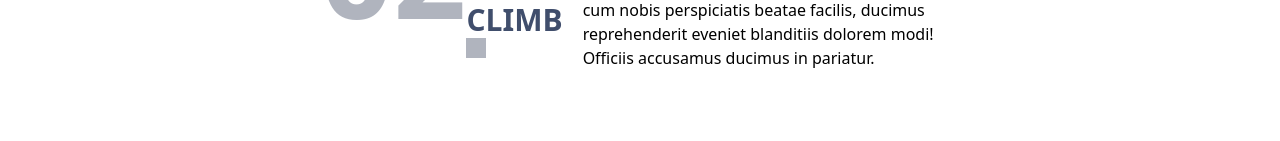
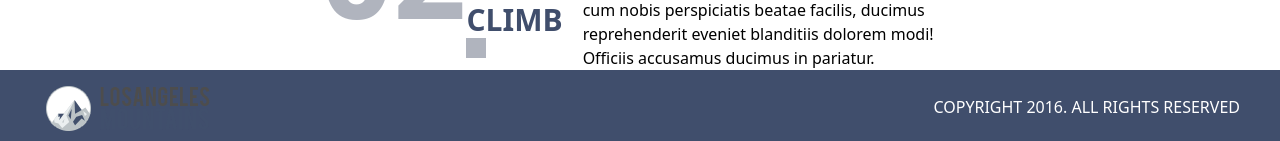
Before and after one commit to EEBK99/codistan-mern-eebk99, a React (Vite) app: page / in a window 1280 px wide. Shown: the part 1808-1949 px from the top of the page. Before the commit the page ends 1878 px from the top, so only its background shows below. Built offline with nearby package versions, Linux system fonts and the light colour scheme.

Commit message:
footer section

```diff
--- a/src/App.tsx
+++ b/src/App.tsx
@@ -5,7 +5,6 @@ import ClimbSection from "./components/ClimbSection";
 import ScheduleSection from "./components/ScheduleSection";
 import Footer from "./components/Footer";
 import HistorySection from "./components/HistorySection";
-import Carousel from "./components/Carousel";
 
 function App() {
   return (
@@ -16,7 +15,7 @@ function App() {
       <ClimbSection />
       {/* <Carousel /> */}
       {/* <ScheduleSection /> */}
-      {/* <Footer /> */}
+      <Footer />
     </>
   );
 }
--- a/src/components/Footer.tsx
+++ b/src/components/Footer.tsx
@@ -3,12 +3,12 @@ import logo3 from "../assets/images/logo3.png";
 
 const Footer: React.FC = () => {
   return (
-    <footer className="footer_section">
-      <div className="container width75 d-flex justify-content-between">
+    <footer className="bg-fiord-500 w-screen">
+      <div className="flex justify-between items-center py-1 px-10 container mx-auto">
         <div>
           <img src={logo3} alt="logo1" />
         </div>
-        <div style={{ color: "#5e729a" }} className="d-flex align-items-center">
+        <div className="text-white flex items-center">
           <p>COPYRIGHT 2016. ALL RIGHTS RESERVED</p>
         </div>
       </div>
```
